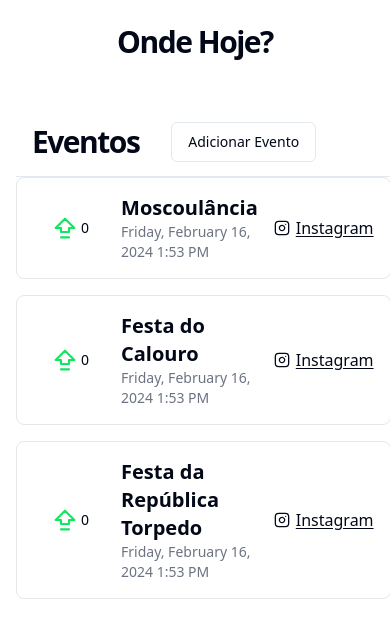
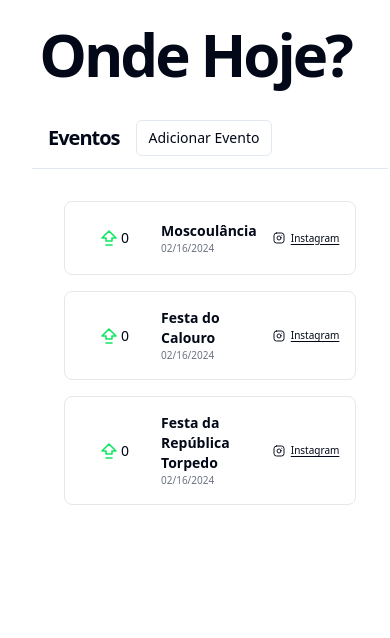
Before and after one commit to perebaj/ondehj-f, a React (Vite) app: page / in a window 390 px wide. Shown: the top 638 px of the page. Built offline with nearby package versions, Linux system fonts and the light colour scheme.

Commit message:
:sparkles: add responsiveness for mobily (attemptive 1)

```diff
--- a/package.json
+++ b/package.json
@@ -12,6 +12,7 @@
   "dependencies": {
     "@hookform/resolvers": "^3.3.4",
     "@radix-ui/react-avatar": "^1.0.4",
+    "@radix-ui/react-dialog": "^1.0.5",
     "@radix-ui/react-label": "^2.0.2",
     "@radix-ui/react-popover": "^1.0.7",
     "@radix-ui/react-separator": "^1.0.3",
--- a/src/components/event.tsx
+++ b/src/components/event.tsx
@@ -20,15 +20,14 @@ export default function Event(props: EventProps) {
   }
 
   moment.locale('pt')
-  const date = moment(props.date).format('LLLL')
+  const date = moment(props.date).format('L')
   return (
     <div className="w-full divide-y overflow-hidden rounded-lg border border-gray-200">
-      <div className="flex w-full items-center justify-between p-4">
-        <div className="flex w-full items-center space-x-4">
+      <div className="flex w-full items-center justify-between space-x-4 p-4">
         <div className="flex flex-col items-center hover:cursor-pointer ">
           <Button variant="ghost" onClick={handleCounter}>
             <ArrowBigUpDash
-                size={'2rem'}
+              className="h-6 w-6 md:h-8 md:w-8"
               color="#0fe661"
               strokeWidth={'0.1rem'}
             />
@@ -36,20 +35,24 @@ export default function Event(props: EventProps) {
           </Button>
         </div>
         <div className="flex flex-1 flex-col">
-            <h3 className="font-base text-xl font-semibold">{props.name}</h3>
-            <p className="text-sm text-gray-500 dark:text-gray-400">{date}</p>
+          <h3 className="text-sm font-semibold md:text-2xl">{props.name}</h3>
+          <p className="text-[10px] text-gray-500 dark:text-gray-400 md:text-sm">
+            {date}
+          </p>
         </div>
         {props.instagramURL && (
           <a
-              className="inline-flex items-center rounded-md text-base underline underline-offset-2 hover:no-underline"
+            className="inline-flex items-center rounded-md text-[10px]  underline underline-offset-2 hover:no-underline md:text-base "
             href={props.instagramURL}
           >
-              <Instagram strokeWidth={'0.12rem'} className="mr-1.5 h-4 w-4" />
+            <Instagram
+              strokeWidth={'0.12rem'}
+              className="mr-1.5 h-3 w-3 md:h-5 md:w-5"
+            />
             Instagram
           </a>
         )}
       </div>
     </div>
-    </div>
   )
 }
--- a/src/components/eventforms.tsx
+++ b/src/components/eventforms.tsx
@@ -49,8 +49,8 @@ export default function EventForms({ onCancel }: { onCancel: () => void }) {
     toast.success('Evento criado com sucesso!')
   }
   return (
-    <div className="fixed inset-0 z-50 flex items-center justify-center p-4">
-      <div className="w-full max-w-[40rem] rounded-lg bg-white p-4 shadow-lg">
+    <div className="fixed inset-0 z-50 flex items-center justify-center  p-4">
+      <div className=" w-full max-w-[40rem] rounded-lg bg-white p-4 shadow-lg">
         <h1 className="text-2xl font-bold">Criar evento</h1>
         <Form {...form}>
           <form onSubmit={form.handleSubmit(onSubmit)} className="space-y-6">
--- a/src/eventPage.tsx
+++ b/src/eventPage.tsx
@@ -18,29 +18,33 @@ export default function EventPage() {
     <>
       <div>{showForm && <EventForms onCancel={handleCancel} />}</div>
       <div
-        className={`flex min-h-screen flex-col ${showForm ? 'blur-sm' : ''}`}
+        className={`flex min-h-screen flex-col ${showForm ? 'blur-md' : ''}`}
       >
         <header className="py-6 text-center">
           <div className="container px-4">
-            <h1 className="text-3xl font-bold tracking-tighter sm:text-4xl md:text-5xl">
+            <h1 className="text-6xl font-bold tracking-tighter md:text-8xl">
               Onde Hoje?
             </h1>
           </div>
         </header>
-        <div className="lg:py-15 w-full space-y-6 py-6 md:py-4">
-          <div className="container grid px-4 md:gap-4 md:px-6 lg:gap-6 lg:px-8">
-            <div className="flex items-center space-x-4">
-              <h1 className="px-4 py-4 text-3xl font-bold tracking-tighter">
+        {/* <div className="lg:py-15 w-full space-y-6 py-6 md:py-4"> */}
+        <div className="container grid">
+          <div className="flex items-center">
+            <h1 className="px-4 py-4 text-xl font-bold tracking-tighter md:text-4xl">
               Eventos
             </h1>
             <div>
-                <Button variant="outline" onClick={() => setShowForm(true)}>
+              <Button
+                variant="outline"
+                size="sm"
+                onClick={() => setShowForm(true)}
+              >
                 Adicionar Evento
               </Button>
             </div>
           </div>
           <Separator />
-            <div className="space-y-4">
+          <div className="space-y-4 px-8 py-8 ">
             <Event
               name="Moscoulância"
               date={Date.now()}
@@ -59,7 +63,7 @@ export default function EventPage() {
           </div>
         </div>
       </div>
-      </div>
+      {/* </div> */}
     </>
   )
 }
--- a/src/routes.tsx
+++ b/src/routes.tsx
@@ -2,7 +2,7 @@ import { createBrowserRouter } from 'react-router-dom'
 
 import EventFormsPage from './eventFormsPage'
 import EventPage from './eventPage'
-
+import { Temp } from './tmpPage'
 export const router = createBrowserRouter([
   {
     path: '/',
@@ -12,4 +12,8 @@ export const router = createBrowserRouter([
     path: '/event-forms',
     element: <EventFormsPage />,
   },
+  {
+    path: '/tmp',
+    element: <Temp />,
+  },
 ])
--- a/src/tmpPage.tsx
+++ b/src/tmpPage.tsx
@@ -1,7 +1,9 @@
-export default function TMPPage() {
+export function Temp() {
   return (
     <div>
-      <h1>tmp page</h1>
+      <div className="text-xs md:text-sm lg:text-base xl:text-lg">
+        Texto que diminui em telas menores
+      </div>
     </div>
   )
 }
```
Also changed, not shown: 1 other file (tests, documents, lock files or other folders). Lines whose indentation alone changed are shown as unchanged.
